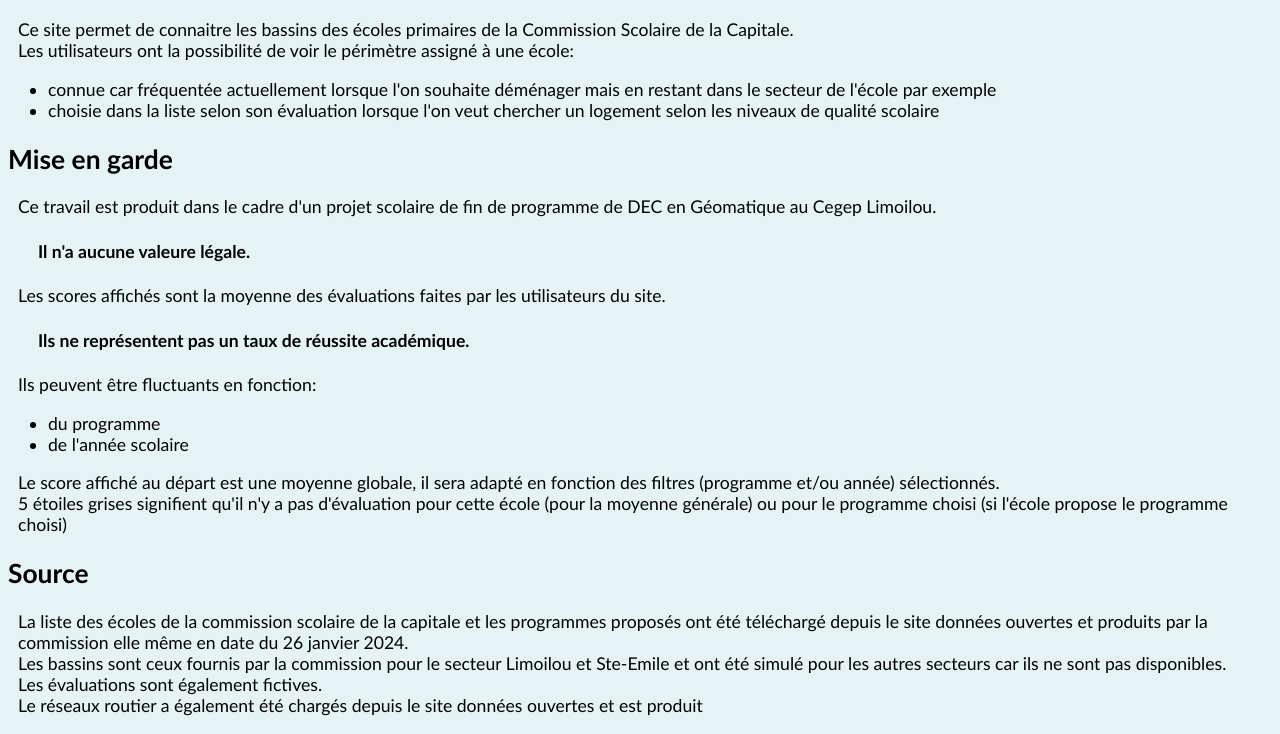
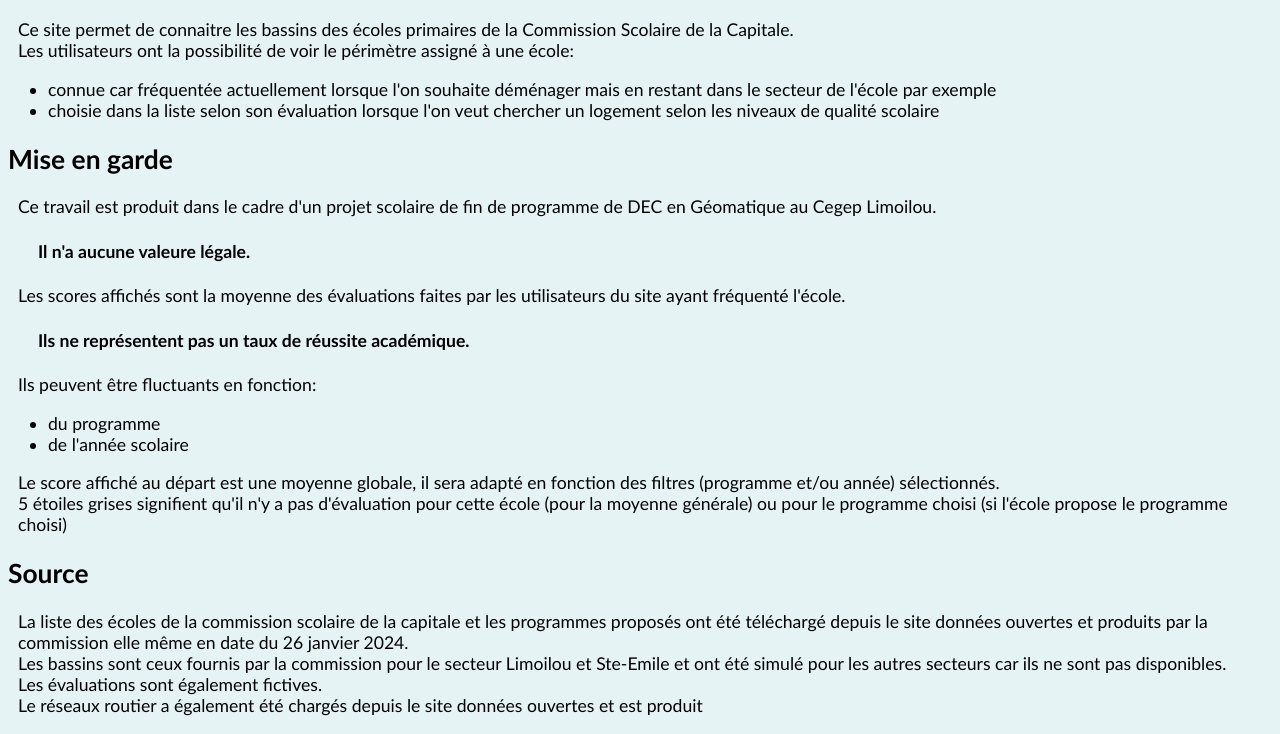
Before and after one commit to NatachaBrosius/Carto_Web, a plain HTML site: page index.html in a window 1280 px wide. Shown: the part 123-857 px from the top of the page. Drawn offline with Linux system fonts and the light colour scheme.

Commit message:
Modification de l'index

```diff
--- a/index.html
+++ b/index.html
@@ -21,7 +21,7 @@ Les utilisateurs ont la possibilité de voir le périmètre assigné à une éco
 <h2> Mise en garde</h2>
 <p> Ce travail est produit dans le cadre d'un projet scolaire de fin de programme de DEC en Géomatique au Cegep Limoilou. <br></p>
 <h4>Il n'a aucune valeure légale.</h4>
-<p>Les scores affichés sont la moyenne des évaluations faites par les utilisateurs du site.</p>
+<p>Les scores affichés sont la moyenne des évaluations faites par les utilisateurs du site ayant fréquenté l'école.</p>
 <h4>Ils ne représentent pas un taux de réussite académique. </h4>
 <p> Ils peuvent être fluctuants en fonction: <br>
 <ul>
```
